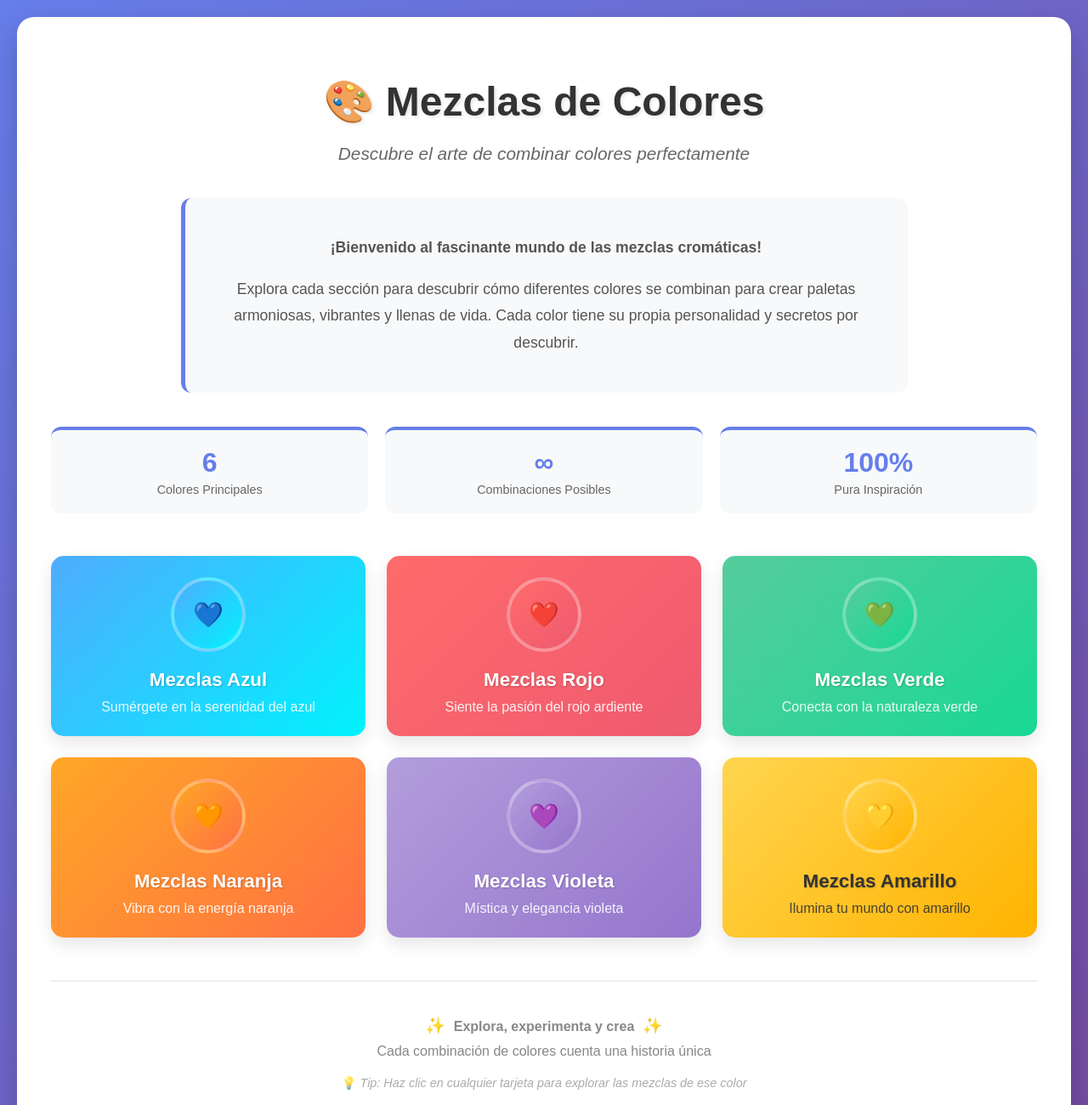
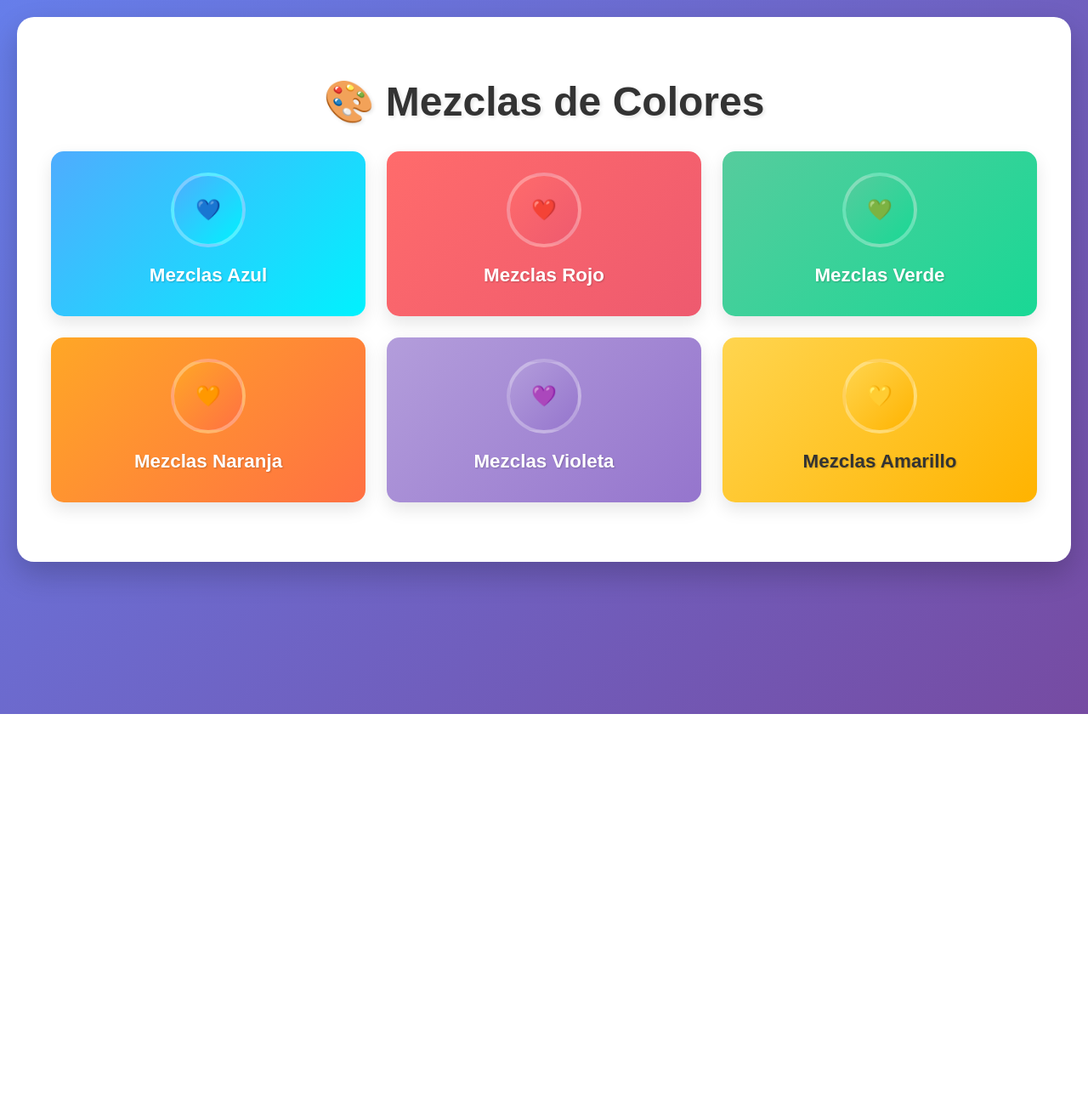
Before and after one commit to chusdomo/mezclas-colores, a plain HTML site: page index.html in a window 1280 px wide. Shown: the top 1300 px of the page at 85% size. After the commit the page ends 840 px from the top, so only its background shows below. Drawn offline with Linux system fonts and the light colour scheme.

Commit message:
Update index.html

```diff
--- a/index.html
+++ b/index.html
@@ -12,7 +12,6 @@
             background: linear-gradient(135deg, #667eea 0%, #764ba2 100%);
             min-height: 100vh;
         }
-
         .container {
             max-width: 1200px;
             margin: 0 auto;
@@ -21,7 +20,6 @@
             padding: 40px;
             box-shadow: 0 15px 35px rgba(0,0,0,0.2);
         }
-
         h1 {
             text-align: center;
             color: #333;
@@ -29,35 +27,15 @@
             font-size: 3em;
             text-shadow: 2px 2px 4px rgba(0,0,0,0.1);
         }
-
         .subtitle {
-            text-align: center;
-            color: #666;
-            margin-bottom: 40px;
-            font-size: 1.3em;
-            font-style: italic;
+            display: none; /* Texto "Descubre el arte de combinar colores perfectamente" oculto */
         }
-
-        .description {
-            text-align: center;
-            color: #555;
-            line-height: 1.8;
-            margin: 40px auto;
-            max-width: 800px;
-            font-size: 1.1em;
-            background: #f8f9fa;
-            padding: 25px;
-            border-radius: 12px;
-            border-left: 5px solid #667eea;
-        }
-
         .nav-grid {
             display: grid;
             grid-template-columns: repeat(auto-fit, minmax(280px, 1fr));
             gap: 25px;
-            margin: 50px 0;
+            margin: 30px 0; /* Ajustado */
         }
-
         .color-card {
             background: white;
             border-radius: 15px;
@@ -71,7 +49,6 @@
             position: relative;
             overflow: hidden;
         }
-
         .color-card::before {
             content: '';
             position: absolute;
@@ -83,47 +60,37 @@
             transition: opacity 0.3s ease;
             background: rgba(255,255,255,0.1);
         }
-
         .color-card:hover {
             transform: translateY(-10px) scale(1.02);
             box-shadow: 0 20px 40px rgba(0,0,0,0.2);
             text-decoration: none;
             color: white;
         }
-
         .color-card:hover::before {
             opacity: 1;
         }
-
         .color-card.azul {
             background: linear-gradient(135deg, #4facfe 0%, #00f2fe 100%);
         }
-
         .color-card.rojo {
             background: linear-gradient(135deg, #ff6b6b 0%, #ee5a6f 100%);
         }
-
         .color-card.verde {
             background: linear-gradient(135deg, #56cc9d 0%, #19d895 100%);
         }
-
         .color-card.naranja {
             background: linear-gradient(135deg, #ffa726 0%, #ff7043 100%);
         }
-
         .color-card.violeta {
             background: linear-gradient(135deg, #b39ddb 0%, #9575cd 100%);
         }
-
         .color-card.amarillo {
             background: linear-gradient(135deg, #ffd54f 0%, #ffb300 100%);
             color: #333 !important;
         }
-
         .color-card.amarillo:hover {
             color: #333 !important;
         }
-
         .color-preview {
             width: 80px;
             height: 80px;
@@ -136,101 +103,44 @@
             font-size: 1.5em;
             position: relative;
         }
-
         .color-card h3 {
             margin: 15px 0 10px;
             font-size: 1.4em;
             text-shadow: 1px 1px 2px rgba(0,0,0,0.2);
         }
-
         .color-card p {
-            margin: 0;
-            opacity: 0.9;
-            font-size: 1em;
-            font-weight: normal;
+            display: none; /* Descripciones como "Sumérgete en la serenidad del azul" eliminadas */
         }
-
-        .stats {
-            display: grid;
-            grid-template-columns: repeat(auto-fit, minmax(200px, 1fr));
-            gap: 20px;
-            margin: 40px 0;
-            text-align: center;
+        .footer {
+            display: none; /* Bloque inferior completo eliminado */
         }
-
-        .stat-item {
-            background: #f8f9fa;
-            padding: 20px;
-            border-radius: 12px;
-            border-top: 4px solid #667eea;
-        }
-
-        .stat-number {
-            font-size: 2em;
-            font-weight: bold;
-            color: #667eea;
-            margin-bottom: 5px;
-        }
-
-        .stat-label {
-            color: #666;
-            font-size: 0.9em;
-        }
-
-        .footer {
-            text-align: center;
-            margin-top: 50px;
-            padding-top: 30px;
-            border-top: 2px solid #eee;
-            color: #888;
-        }
-
-        .footer p {
-            margin: 10px 0;
-        }
-
-        .emoji {
-            font-size: 1.2em;
-            margin: 0 5px;
-        }
-
         @media (max-width: 768px) {
             .container {
                 padding: 20px;
                 margin: 10px;
             }
-
             h1 {
                 font-size: 2.2em;
             }
-
             .nav-grid {
                 grid-template-columns: 1fr;
                 gap: 20px;
             }
-
             .color-preview {
                 width: 60px;
                 height: 60px;
             }
-
-            .stats {
-                grid-template-columns: 1fr;
-            }
         }
-
         /* Animación de entrada */
         .color-card {
             animation: fadeInUp 0.6s ease forwards;
         }
-
         .color-card:nth-child(1) { animation-delay: 0.1s; }
         .color-card:nth-child(2) { animation-delay: 0.2s; }
         .color-card:nth-child(3) { animation-delay: 0.3s; }
         .color-card:nth-child(4) { animation-delay: 0.4s; }
         .color-card:nth-child(5) { animation-delay: 0.5s; }
         .color-card:nth-child(6) { animation-delay: 0.6s; }
-
         @keyframes fadeInUp {
             from {
                 opacity: 0;
@@ -246,85 +156,44 @@
 <body>
     <div class="container">
         <h1>🎨 Mezclas de Colores</h1>
-        <p class="subtitle">Descubre el arte de combinar colores perfectamente</p>
-
-        <div class="description">
-            <p><strong>¡Bienvenido al fascinante mundo de las mezclas cromáticas!</strong></p>
-            <p>Explora cada sección para descubrir cómo diferentes colores se combinan para crear paletas armoniosas, vibrantes y llenas de vida. Cada color tiene su propia personalidad y secretos por descubrir.</p>
-        </div>
-
-        <div class="stats">
-            <div class="stat-item">
-                <div class="stat-number">6</div>
-                <div class="stat-label">Colores Principales</div>
-            </div>
-            <div class="stat-item">
-                <div class="stat-number">∞</div>
-                <div class="stat-label">Combinaciones Posibles</div>
-            </div>
-            <div class="stat-item">
-                <div class="stat-number">100%</div>
-                <div class="stat-label">Pura Inspiración</div>
-            </div>
-        </div>
-
         <nav class="nav-grid">
             <a href="azul-mezclas.html" class="color-card azul">
                 <div class="color-preview" style="background: linear-gradient(135deg, #4facfe 0%, #00f2fe 100%);">
                     <span class="emoji">💙</span>
                 </div>
                 <h3>Mezclas Azul</h3>
-                <p>Sumérgete en la serenidad del azul</p>
             </a>
-
             <a href="rojo-mezclas.html" class="color-card rojo">
                 <div class="color-preview" style="background: linear-gradient(135deg, #ff6b6b 0%, #ee5a6f 100%);">
                     <span class="emoji">❤️</span>
                 </div>
                 <h3>Mezclas Rojo</h3>
-                <p>Siente la pasión del rojo ardiente</p>
             </a>
-
             <a href="verde-mezclas.html" class="color-card verde">
                 <div class="color-preview" style="background: linear-gradient(135deg, #56cc9d 0%, #19d895 100%);">
                     <span class="emoji">💚</span>
                 </div>
                 <h3>Mezclas Verde</h3>
-                <p>Conecta con la naturaleza verde</p>
             </a>
-
             <a href="naranja-mezclas.html" class="color-card naranja">
                 <div class="color-preview" style="background: linear-gradient(135deg, #ffa726 0%, #ff7043 100%);">
                     <span class="emoji">🧡</span>
                 </div>
                 <h3>Mezclas Naranja</h3>
-                <p>Vibra con la energía naranja</p>
             </a>
-
             <a href="violeta-mezclas.html" class="color-card violeta">
                 <div class="color-preview" style="background: linear-gradient(135deg, #b39ddb 0%, #9575cd 100%);">
                     <span class="emoji">💜</span>
                 </div>
                 <h3>Mezclas Violeta</h3>
-                <p>Mística y elegancia violeta</p>
             </a>
-
             <a href="amarillo-mezclas.html" class="color-card amarillo">
                 <div class="color-preview" style="background: linear-gradient(135deg, #ffd54f 0%, #ffb300 100%);">
                     <span class="emoji">💛</span>
                 </div>
                 <h3>Mezclas Amarillo</h3>
-                <p>Ilumina tu mundo con amarillo</p>
             </a>
         </nav>
-
-        <div class="footer">
-            <p><span class="emoji">✨</span> <strong>Explora, experimenta y crea</strong> <span class="emoji">✨</span></p>
-            <p>Cada combinación de colores cuenta una historia única</p>
-            <p style="margin-top: 20px; font-size: 0.9em; opacity: 0.7;">
-                💡 <em>Tip: Haz clic en cualquier tarjeta para explorar las mezclas de ese color</em>
-            </p>
-        </div>
     </div>
 </body>
 </html>
```
